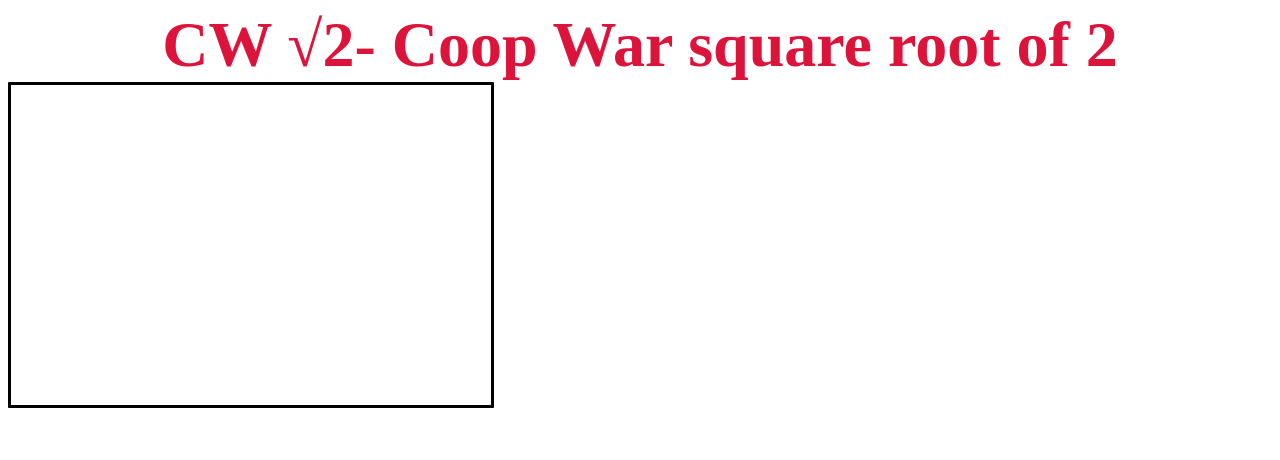
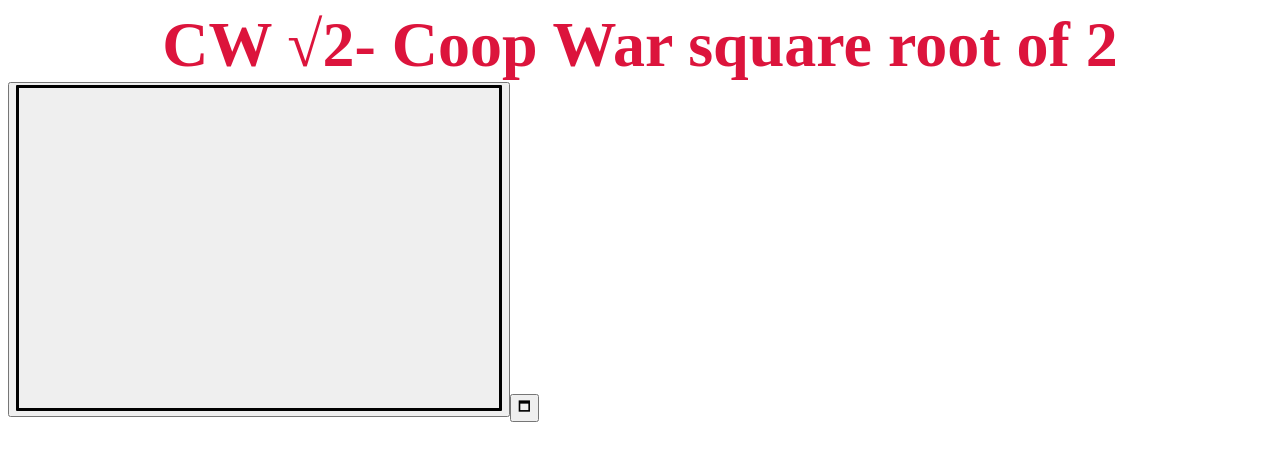
Before and after one commit to diamondstorm-leaderofchickenresistance/tschika-2d-game, a plain HTML site: page index.html in a window 1280 px wide. Drawn offline with Linux system fonts and the light colour scheme.

Commit message:
Update index.html

```diff
--- a/index.html
+++ b/index.html
@@ -10,7 +10,10 @@
 </head>
 
 <body id="body">
-<canvas id="myCanvas" width="480" height="320"></canvas>
+<button type="button">
+<canvas id="canvas" width="480" height="320"></canvas>
 <script src="2dgame.js"></script>
+<button type="button" onclick="document.getElementById('canvas').style.width = 100%; document.getElementById('canvas').style.height = 95%">🗖</button>
+</button>
 </body>
 </html>
```
